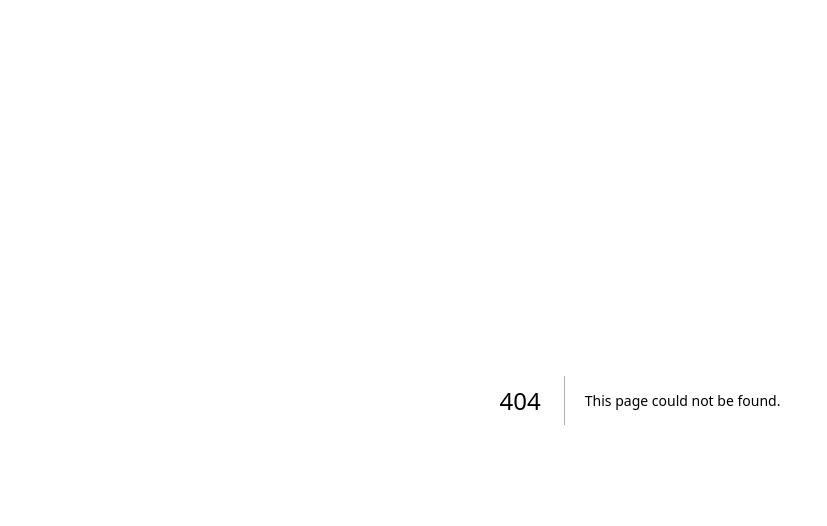
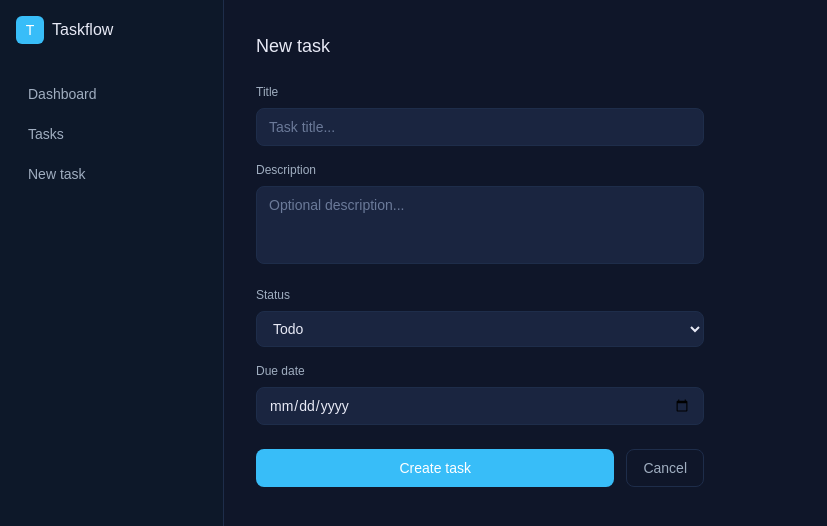
Before and after one commit to lina98st/taskflow, a Next.js app: page /dashboard/tasks/new in a window 1280 px wide. Before the commit this address had no page. Shown: the top 526 px of the page, without its empty margins (0-827 px from the left). Built offline with nearby package versions, Linux system fonts and the light colour scheme.

Commit message:
Add new task form

```diff
--- /dev/null
+++ b/app/dashboard/tasks/new/page.tsx
@@ -0,0 +1,51 @@
+export default function NewTaskPage() {
+  return (
+    <div className="max-w-md">
+      <h1 className="text-lg font-medium text-[#e8eaf6] mb-6">New task</h1>
+
+      <div className="mb-4">
+        <label className="text-xs text-[#a0aec0] block mb-2">Title</label>
+        <input
+          type="text"
+          placeholder="Task title..."
+          className="w-full bg-[#1a2540] border border-[#1e2d4a] rounded-lg px-3 py-2 text-sm text-[#e8eaf6] placeholder-[#6b7a99] outline-none focus:border-[#38bdf8]"
+        />
+      </div>
+
+      <div className="mb-4">
+        <label className="text-xs text-[#a0aec0] block mb-2">Description</label>
+        <textarea
+          placeholder="Optional description..."
+          rows={3}
+          className="w-full bg-[#1a2540] border border-[#1e2d4a] rounded-lg px-3 py-2 text-sm text-[#e8eaf6] placeholder-[#6b7a99] outline-none focus:border-[#38bdf8] resize-none"
+        />
+      </div>
+
+      <div className="mb-4">
+        <label className="text-xs text-[#a0aec0] block mb-2">Status</label>
+        <select className="w-full bg-[#1a2540] border border-[#1e2d4a] rounded-lg px-3 py-2 text-sm text-[#e8eaf6] outline-none focus:border-[#38bdf8]">
+          <option>Todo</option>
+          <option>In progress</option>
+          <option>Done</option>
+        </select>
+      </div>
+
+      <div className="mb-6">
+        <label className="text-xs text-[#a0aec0] block mb-2">Due date</label>
+        <input
+          type="date"
+          className="w-full bg-[#1a2540] border border-[#1e2d4a] rounded-lg px-3 py-2 text-sm text-[#e8eaf6] outline-none focus:border-[#38bdf8]"
+        />
+      </div>
+
+      <div className="flex gap-3">
+        <button className="flex-1 bg-[#38bdf8] hover:bg-[#0ea5e9] text-white text-sm py-2 rounded-lg transition-colors">
+          Create task
+        </button>
+        <button className="px-4 py-2 border border-[#1e2d4a] text-[#a0aec0] text-sm rounded-lg hover:border-[#2a3a5c] transition-colors">
+          Cancel
+        </button>
+      </div>
+    </div>
+  );
+}
```
